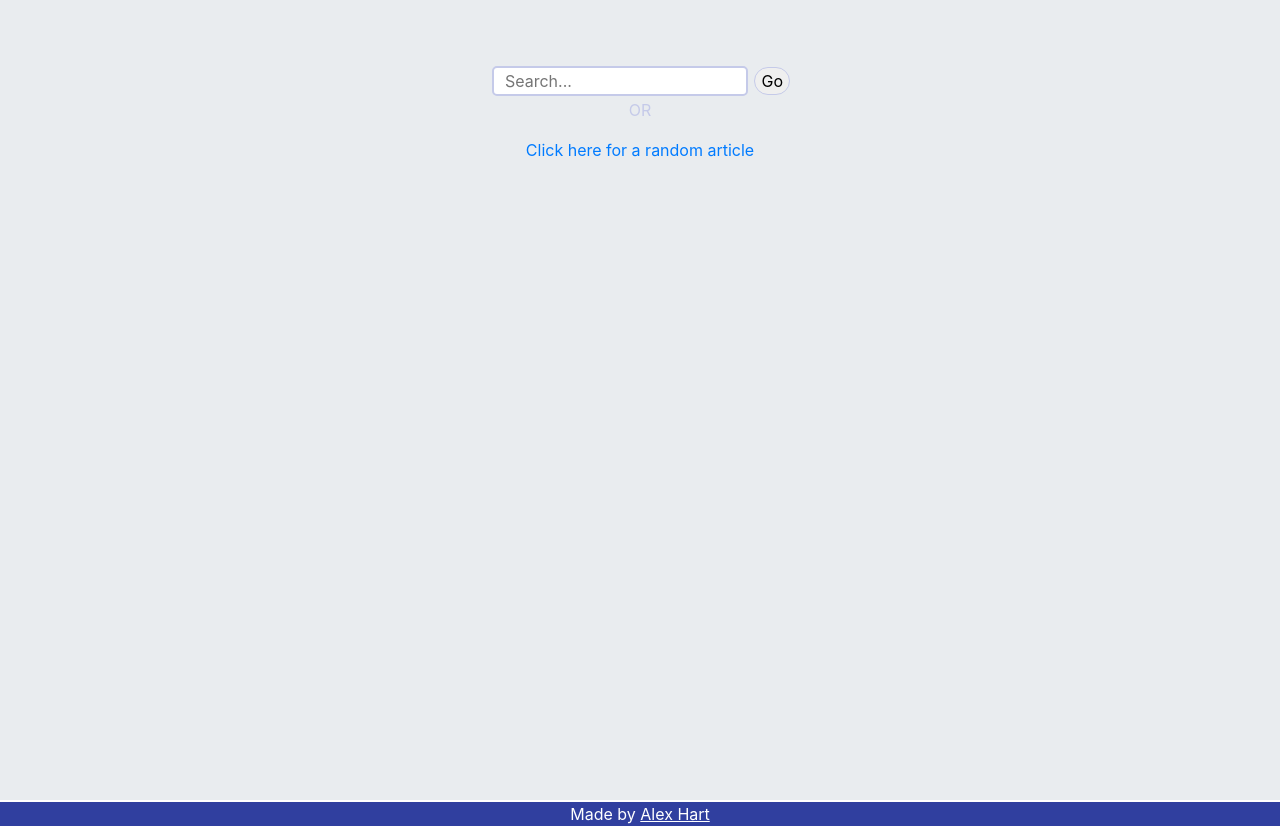
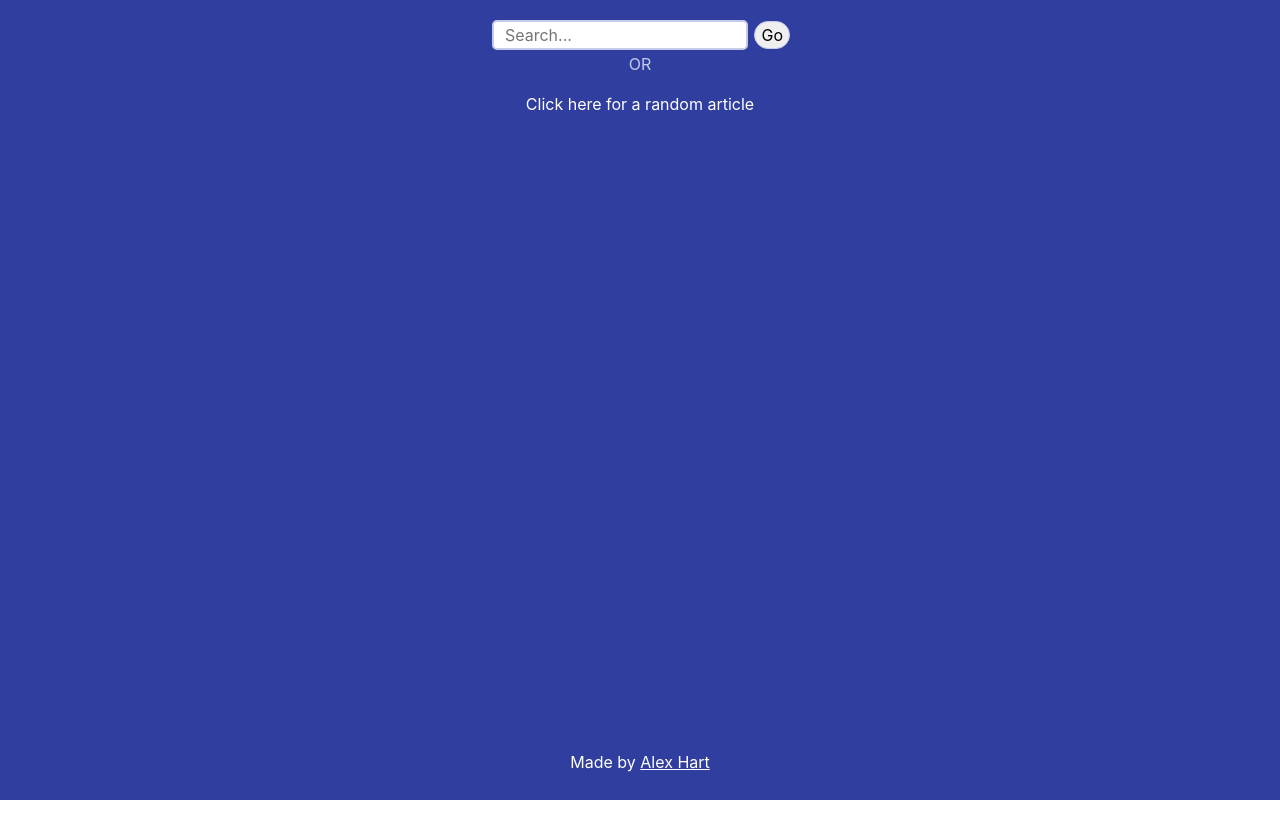
Before and after one commit to alex-hart/wikipedia-search, a plain HTML site: page index.html in a window 1280 px wide. After the commit the page ends 800 px from the top, so only its background shows below. Drawn offline with nearby package versions, Linux system fonts and the light colour scheme.

Commit message:
Fixed styling bug

```diff
--- a/css/style.css
+++ b/css/style.css
@@ -15,13 +15,26 @@ input[type=submit] {
   border-radius: 15px;
 }
 
+#search-bar {
+  margin-top: 20px;
+}
+
 p{
   margin:2px;
+}
+
+#random-article {
+  color: white;
 }
 
 a.article-links{
   text-decoration: none;
   color: black;
+}
+
+a.article-links:hover{
+  text-decoration: none;
+  color: #C5CAE9;
 }
 
 .article-result {
@@ -34,19 +47,11 @@ a.article-links{
   color: #C5CAE9;
 }
 
-a {
-  color: #C5CAE9;
-}
-
-a:hover {
-  color: #C5CAE9;
-}
-
 footer {
   color: white;
   text-align: center;
   background-color: #303F9F;
-  margin-top: -30px;
+  margin-top: -50px;
 }
 
 #name-space {
--- a/index.html
+++ b/index.html
@@ -11,15 +11,15 @@
     <link rel="stylesheet" href="https://maxcdn.bootstrapcdn.com/bootstrap/4.0.0/css/bootstrap.min.css" integrity="sha384-Gn5384xqQ1aoWXA+058RXPxPg6fy4IWvTNh0E263XmFcJlSAwiGgFAW/dAiS6JXm" crossorigin="anonymous">
   </head>
   <body>
-    <div class="jumbotron jumbotron-fluid">
-      <div class="container-fluid">
+    <div class="jumbotron-fluid">
+      <div class="container">
         <div class="search-area text-center">
           <form id="id-form">
             <input id = "search-bar" type="text" name="search" placeholder="  Search..." />
             <input type="submit" value="Go" />
           </form>
           <p> OR </p>
-          <a href="https://en.wikipedia.org/wiki/Special:Random" target="_blank">
+          <a href="https://en.wikipedia.org/wiki/Special:Random" target="_blank" id="random-article">
             <p>Click here for a random article</p>
           </a>
         </div>
```
